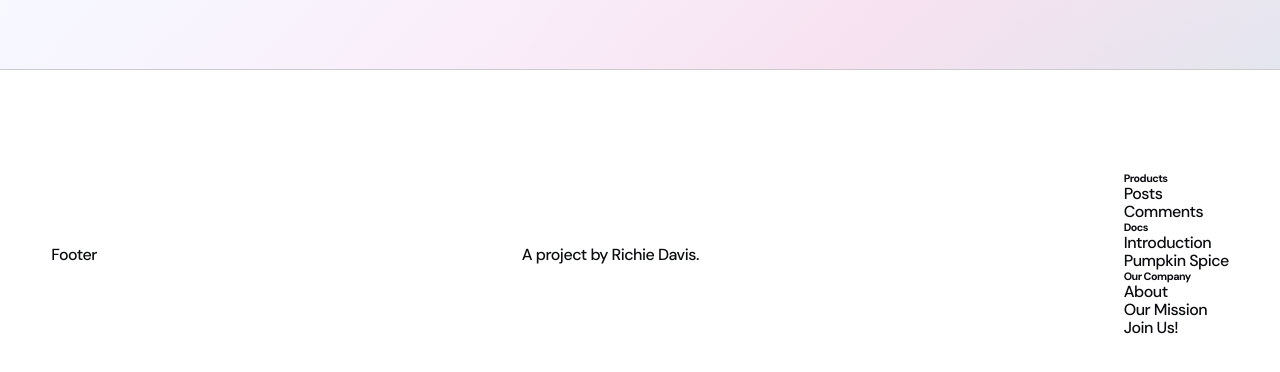
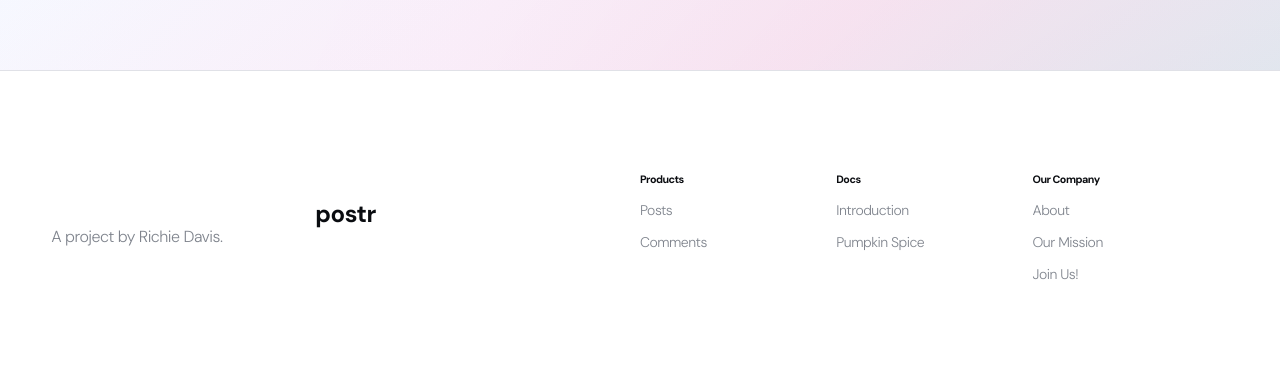
Before and after one commit to r742davis/admarketplace-frontend, a Next.js app: page / in a window 1280 px wide. Shown: the part 730-1102 px from the top of the page. Built offline with nearby package versions, Linux system fonts and the light colour scheme; no server answers.

Commit message:
Task: Footer

```diff
--- a/src/app/_components/_layout/Footer/Footer.module.scss
+++ b/src/app/_components/_layout/Footer/Footer.module.scss
@@ -6,5 +6,70 @@
 	padding-block: calc(var(--article-padding) * 2);
 	min-height: 8rem;
 	background-color: var(--white);
-	border-top: 1px solid #ccc;
+	border-top: 1px solid var(--slate-a5);
+
+	display: grid;
+	grid-template-columns: 1fr;
+	grid-template-rows: 100px auto;
 }
+
+.heading {
+	grid-area: 1 / 1 / 1 / 3;
+	align-self: flex-start;
+	justify-self: center;
+}
+
+.subheading {
+	grid-area: 1 / 1 / 1 / 3;
+	justify-self: center;
+	align-self: center;
+	font-weight: 300;
+	color: var(--slate-a10);
+}
+
+.list {
+	display: grid;
+	grid-area: 2 / 1 / 3 / 1;
+	grid-template-columns: repeat(3, minmax(50px, 1fr));
+
+	&__category {
+		> h6 {
+			margin-bottom: var(--gap-medium);
+		}
+	}
+
+	&__sublist {
+		display: flex;
+		flex-flow: column;
+		gap: var(--gap-medium);
+		color: var(--slate-a10);
+
+		li {
+			font-size: 1.4rem;
+			font-weight: 300;
+		}
+	}
+}
+
+@media screen and (min-width: 551px) {
+	.footer {
+		grid-template-columns: repeat(2, 1fr);
+		grid-template-rows: repeat(2, 1fr);
+	}
+
+	.heading {
+		grid-area: 1 / 1 / 2 / 2;
+		align-self: flex-end;
+	}
+
+	.subheading {
+		grid-area: 2 / 1 / 3 / 2;
+		align-self: flex-start;
+		justify-self: unset;
+	}
+
+	.list {
+		display: grid;
+		grid-area: 1 / 2 / 3 / 3;
+	}
+}
--- a/src/app/_components/_layout/Footer/Footer.tsx
+++ b/src/app/_components/_layout/Footer/Footer.tsx
@@ -1,31 +1,46 @@
+import Link from "next/link";
 import styles from "./Footer.module.scss";
 
 export default function Footer() {
 	return (
 		<footer className={styles["footer"]}>
-			<p>Footer</p>
-			<p>A project by Richie Davis.</p>
-			<ul>
-				<li>
+			<h2 className={styles["heading"]}>postr</h2>
+			<p className={styles["subheading"]}>A project by Richie Davis.</p>
+			<ul className={styles["list"]}>
+				<li className={styles["list__category"]}>
 					<h6>Products</h6>
-					<ul>
+					<ul className={styles["list__sublist"]}>
+						<Link href='/posts'>
 							<li>Posts</li>
+						</Link>
+						<Link href='/comments'>
 							<li>Comments</li>
+						</Link>
 					</ul>
 				</li>
-				<li>
+				<li className={styles["list__category"]}>
 					<h6>Docs</h6>
-					<ul>
+					<ul className={styles["list__sublist"]}>
+						<Link href='/introduction'>
 							<li>Introduction</li>
+						</Link>
+						<Link href='/pumpkin-spice'>
 							<li>Pumpkin Spice</li>
+						</Link>
 					</ul>
 				</li>
-				<li>
+				<li className={styles["list__category"]}>
 					<h6>Our Company</h6>
-					<ul>
+					<ul className={styles["list__sublist"]}>
+						<Link href='/about'>
 							<li>About</li>
+						</Link>
+						<Link href='/our-mission'>
 							<li>Our Mission</li>
+						</Link>
+						<Link href='/careers'>
 							<li>Join Us!</li>
+						</Link>
 					</ul>
 				</li>
 			</ul>
--- a/src/app/_components/_layout/Main/Main.module.scss
+++ b/src/app/_components/_layout/Main/Main.module.scss
@@ -9,5 +9,5 @@
 	padding: var(--article-padding);
 	margin-inline: auto;
 	min-height: var(--viewport-height);
-	margin-top: calc((var(--header-height) * 2));
+	margin-top: calc((var(--header-height) + var(--article-padding)));
 }
```
Lines whose indentation alone changed are shown as unchanged.
